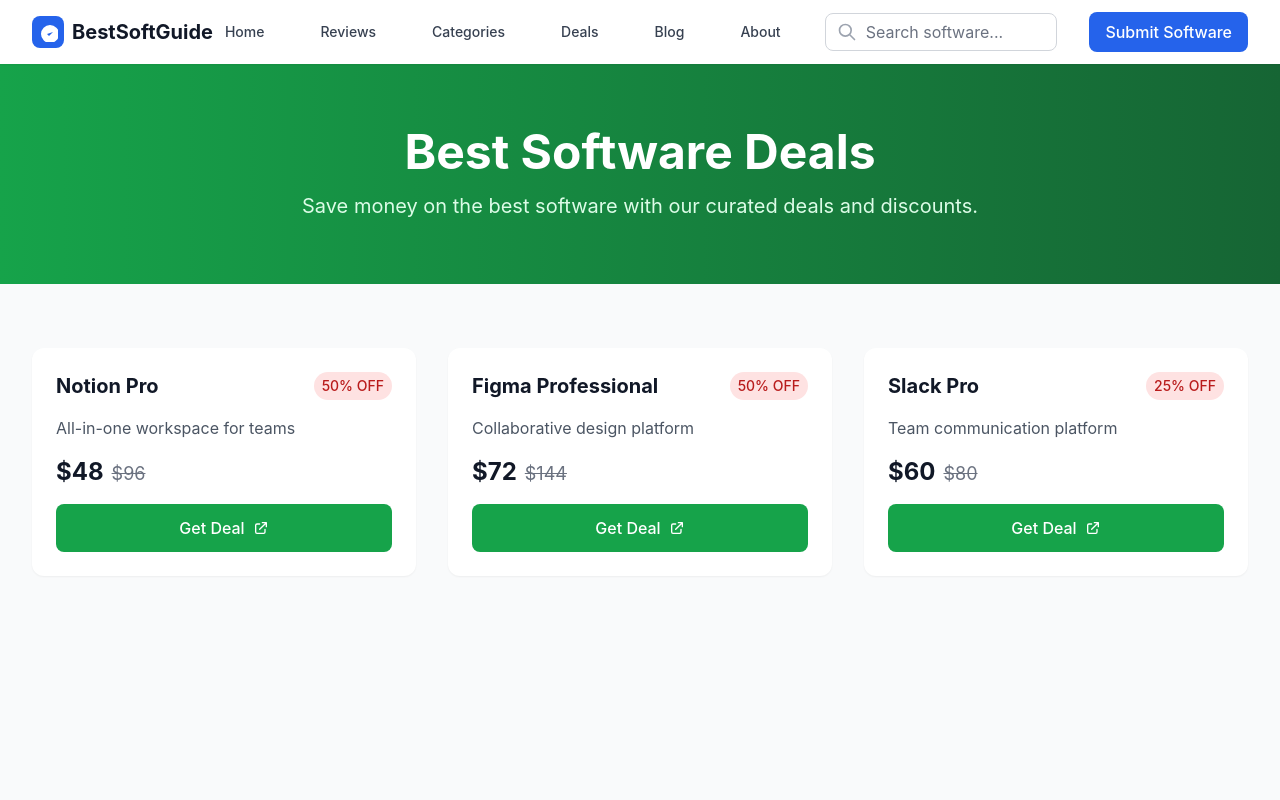
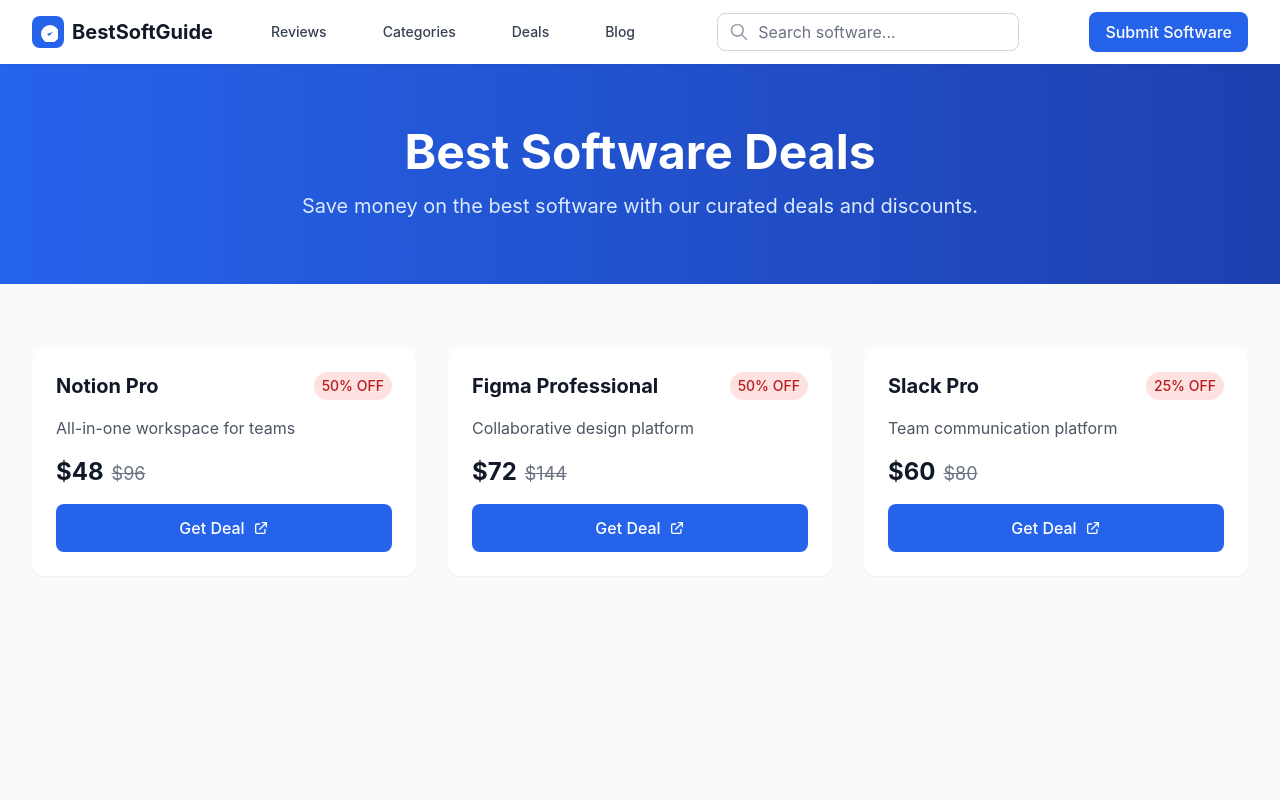
Before and after one commit to zhshimanto/BestSoftGuide, a Nuxt app: page /deals in a window 1280 px wide. Shown: the top 800 px of the page. Built offline with nearby package versions, Linux system fonts and the light colour scheme.

Commit message:
color changes

```diff
--- a/components/Footer.vue
+++ b/components/Footer.vue
@@ -67,6 +67,11 @@
             <li>
               <NuxtLink to="/blog" class="text-secondary-300 hover:text-white transition-colors duration-200">
                 Blog
+              </NuxtLink>
+            </li>
+            <li>
+              <NuxtLink to="/about" class="text-secondary-300 hover:text-white transition-colors duration-200">
+                About
               </NuxtLink>
             </li>
           </ul>
--- a/components/Header.vue
+++ b/components/Header.vue
@@ -18,9 +18,6 @@
 
         <!-- Desktop Navigation -->
         <nav class="hidden md:flex space-x-8">
-          <NuxtLink to="/" class="text-gray-700 hover:text-primary-600 px-3 py-2 text-sm font-medium transition-colors duration-200">
-            Home
-          </NuxtLink>
           <NuxtLink to="/reviews" class="text-gray-700 hover:text-primary-600 px-3 py-2 text-sm font-medium transition-colors duration-200">
             Reviews
           </NuxtLink>
@@ -33,13 +30,10 @@
           <NuxtLink to="/blog" class="text-gray-700 hover:text-primary-600 px-3 py-2 text-sm font-medium transition-colors duration-200">
             Blog
           </NuxtLink>
-          <NuxtLink to="/about" class="text-gray-700 hover:text-primary-600 px-3 py-2 text-sm font-medium transition-colors duration-200">
-            About
-          </NuxtLink>
         </nav>
 
         <!-- Search Bar -->
-        <div class="hidden lg:flex items-center flex-1 max-w-lg mx-8">
+        <div class="hidden lg:flex items-center max-w-md mx-6">
           <div class="relative w-full">
             <div class="absolute inset-y-0 left-0 pl-3 flex items-center pointer-events-none">
               <svg class="h-5 w-5 text-gray-400" fill="none" stroke="currentColor" viewBox="0 0 24 24">
@@ -79,9 +73,6 @@
     <!-- Mobile menu -->
     <div v-show="mobileMenuOpen" class="md:hidden">
       <div class="px-2 pt-2 pb-3 space-y-1 sm:px-3 bg-white border-t border-gray-200">
-        <NuxtLink to="/" class="block px-3 py-2 text-base font-medium text-gray-700 hover:text-primary-600 hover:bg-gray-50 rounded-md">
-          Home
-        </NuxtLink>
         <NuxtLink to="/reviews" class="block px-3 py-2 text-base font-medium text-gray-700 hover:text-primary-600 hover:bg-gray-50 rounded-md">
           Reviews
         </NuxtLink>
@@ -93,9 +84,6 @@
         </NuxtLink>
         <NuxtLink to="/blog" class="block px-3 py-2 text-base font-medium text-gray-700 hover:text-primary-600 hover:bg-gray-50 rounded-md">
           Blog
-        </NuxtLink>
-        <NuxtLink to="/about" class="block px-3 py-2 text-base font-medium text-gray-700 hover:text-primary-600 hover:bg-gray-50 rounded-md">
-          About
         </NuxtLink>
 
         <!-- Mobile Search -->
--- a/pages/deals.vue
+++ b/pages/deals.vue
@@ -1,13 +1,13 @@
 <template>
   <div class="min-h-screen bg-gray-50">
     <!-- Hero Section -->
-    <section class="bg-gradient-to-r from-green-600 to-green-800 text-white py-16">
+    <section class="bg-gradient-to-r from-primary-600 to-primary-800 text-white py-16">
       <div class="max-w-7xl mx-auto px-4 sm:px-6 lg:px-8">
         <div class="text-center">
           <h1 class="text-4xl md:text-5xl font-bold mb-4">
             Best Software Deals
           </h1>
-          <p class="text-xl text-green-100 max-w-3xl mx-auto">
+          <p class="text-xl text-primary-100 max-w-3xl mx-auto">
             Save money on the best software with our curated deals and discounts.
           </p>
         </div>
@@ -44,7 +44,7 @@
                 :href="deal.link"
                 target="_blank"
                 rel="noopener noreferrer"
-                class="w-full inline-flex items-center justify-center px-6 py-3 bg-green-600 text-white font-medium rounded-lg hover:bg-green-700 transition-colors duration-200"
+                class="w-full inline-flex items-center justify-center px-6 py-3 bg-primary-600 text-white font-medium rounded-lg hover:bg-primary-700 transition-colors duration-200"
               >
                 Get Deal
                 <svg class="w-4 h-4 ml-2" fill="none" stroke="currentColor" viewBox="0 0 24 24">
```
